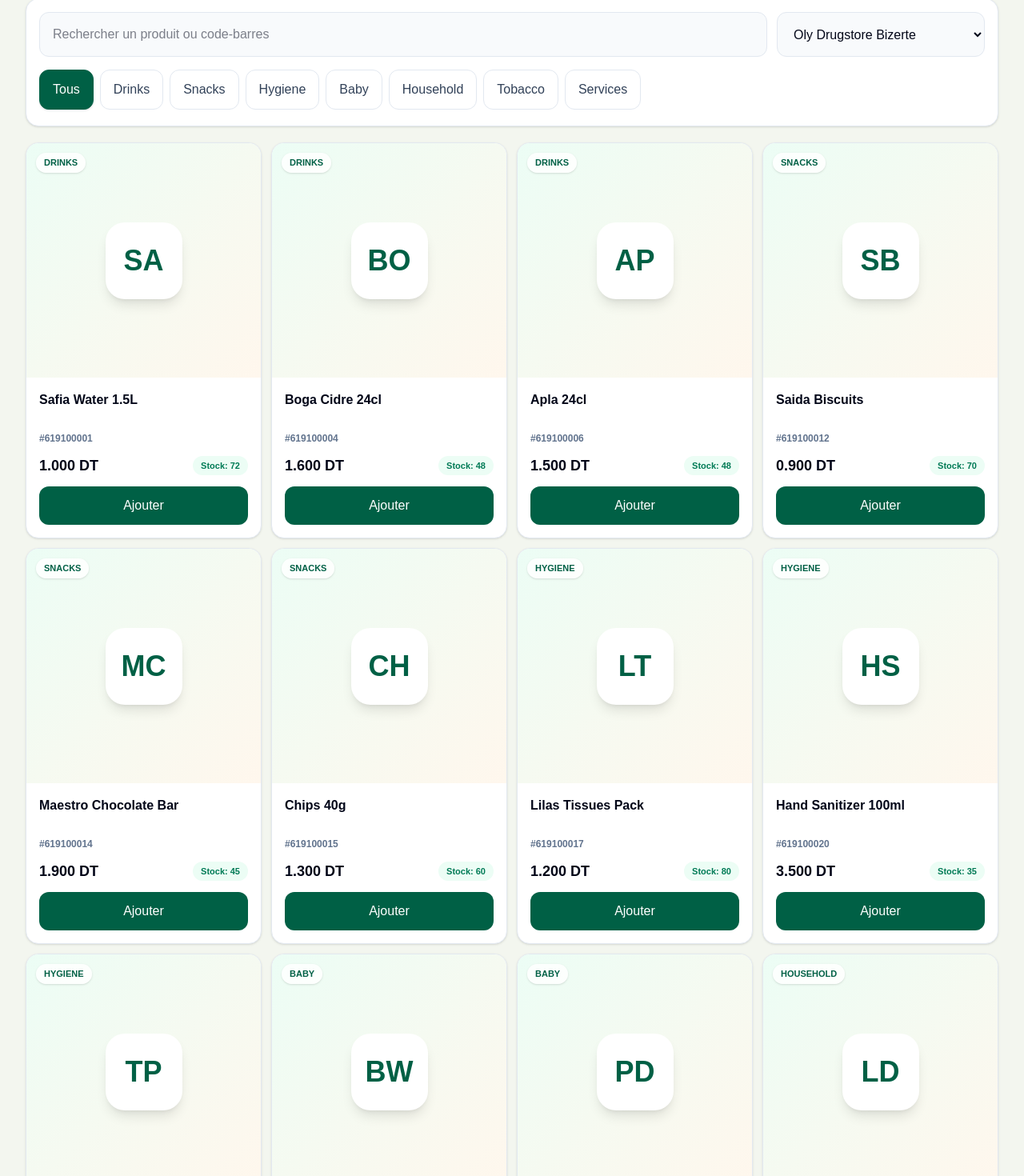
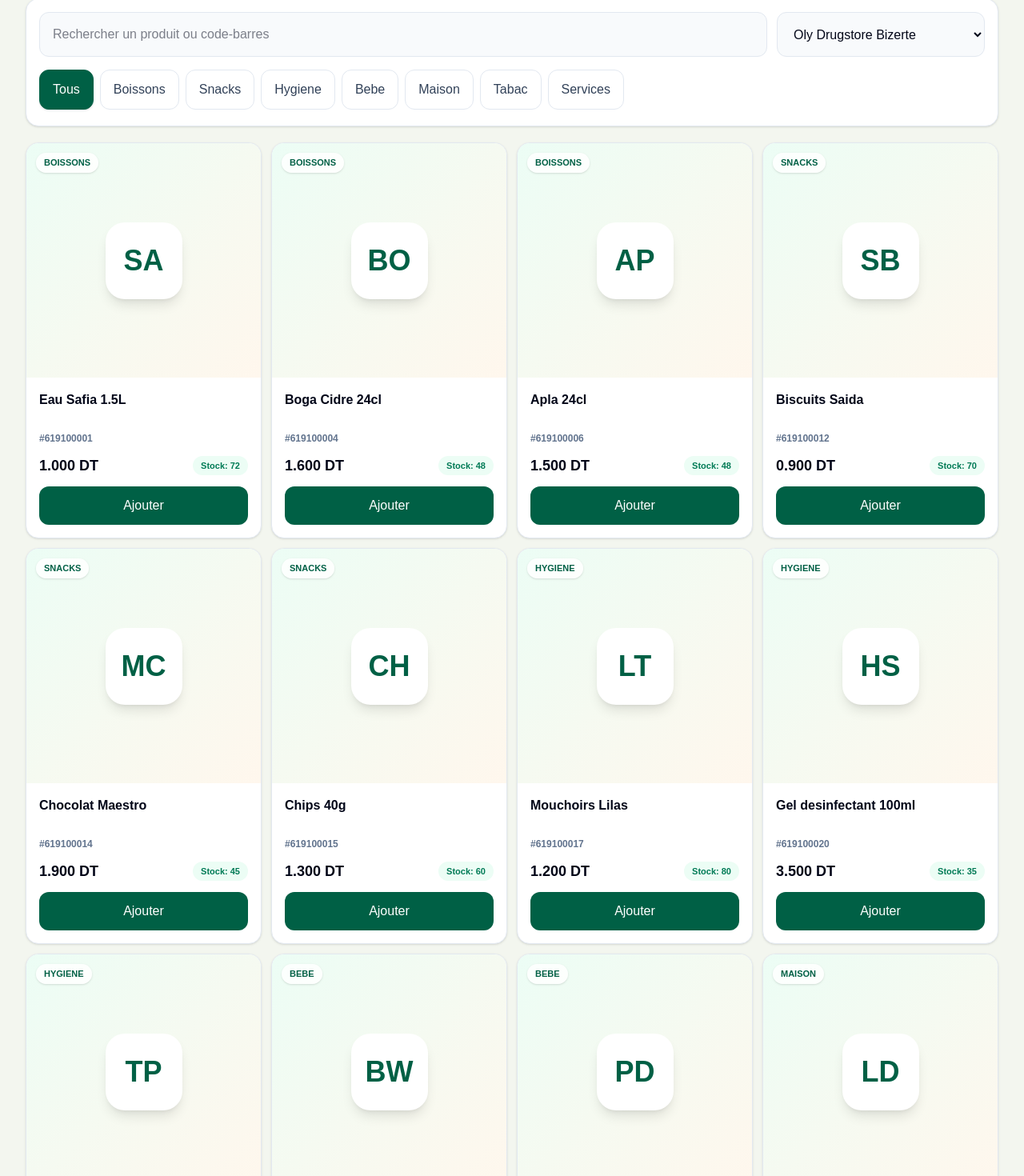
Before and after one commit to kochtaziz/oly-drugstore-online-store, a Next.js app: page / in a window 1280 px wide. Shown: the part 832-2302 px from the top of the page at 80% size. Built offline with nearby package versions, Linux system fonts and the light colour scheme.

Commit message:
Translate storefront product catalog

```diff
--- a/src/app/page.tsx
+++ b/src/app/page.tsx
@@ -6,10 +6,11 @@
 type DeliveryType = "delivery" | "pickup";
 type PaymentMethod = "delivery" | "card" | "store";
 type StoreId = "bizerte" | "tunis";
+type LocalizedText = Record<Language, string>;
 
 type Product = {
   id: string;
-  name: string;
+  name: LocalizedText;
   category: string;
   price: number;
   image: string;
@@ -46,22 +47,32 @@
 ];
 
 const products: Product[] = [
-  { id: "safia-water-15", name: "Safia Water 1.5L", category: "Drinks", price: 1, image: "SA", barcode: "619100001", stock: { bizerte: 72, tunis: 48 } },
-  { id: "boga-cidre", name: "Boga Cidre 24cl", category: "Drinks", price: 1.6, image: "BO", barcode: "619100004", stock: { bizerte: 48, tunis: 30 } },
-  { id: "apla", name: "Apla 24cl", category: "Drinks", price: 1.5, image: "AP", barcode: "619100006", stock: { bizerte: 48, tunis: 30 } },
-  { id: "saida-biscuits", name: "Saida Biscuits", category: "Snacks", price: 0.9, image: "SB", barcode: "619100012", stock: { bizerte: 70, tunis: 50 } },
-  { id: "maestro-chocolate", name: "Maestro Chocolate Bar", category: "Snacks", price: 1.9, image: "MC", barcode: "619100014", stock: { bizerte: 45, tunis: 30 } },
-  { id: "chips-40g", name: "Chips 40g", category: "Snacks", price: 1.3, image: "CH", barcode: "619100015", stock: { bizerte: 60, tunis: 0 } },
-  { id: "lilas-tissues", name: "Lilas Tissues Pack", category: "Hygiene", price: 1.2, image: "LT", barcode: "619100017", stock: { bizerte: 80, tunis: 60 } },
-  { id: "hand-sanitizer", name: "Hand Sanitizer 100ml", category: "Hygiene", price: 3.5, image: "HS", barcode: "619100020", stock: { bizerte: 35, tunis: 24 } },
-  { id: "toothpaste", name: "Toothpaste 75ml", category: "Hygiene", price: 4.2, image: "TP", barcode: "619100022", stock: { bizerte: 32, tunis: 0 } },
-  { id: "baby-wipes", name: "Baby Wipes 72pcs", category: "Baby", price: 5.5, image: "BW", barcode: "619100024", stock: { bizerte: 24, tunis: 18 } },
-  { id: "diapers", name: "Peau Douce Diapers", category: "Baby", price: 22.5, image: "PD", barcode: "619100025", stock: { bizerte: 12, tunis: 0 } },
-  { id: "detergent", name: "Laundry Detergent 1kg", category: "Household", price: 6.5, image: "LD", barcode: "619100026", stock: { bizerte: 18, tunis: 0 } },
-  { id: "lighter", name: "Briquet Lighter", category: "Tobacco", price: 1, image: "BR", barcode: "619100028", stock: { bizerte: 80, tunis: 60 } },
-  { id: "cigarettes", name: "Cigarettes 20 Pack", category: "Tobacco", price: 10, image: "20", barcode: "619100029", stock: { bizerte: 35, tunis: 0 } },
-  { id: "recharge-card", name: "Phone Recharge Card 5 DT", category: "Services", price: 5, image: "5D", barcode: "619100030", stock: { bizerte: 50, tunis: 40 } },
+  { id: "safia-water-15", name: { fr: "Eau Safia 1.5L", en: "Safia Water 1.5L", ar: "ماء صافيا 1.5 لتر" }, category: "Drinks", price: 1, image: "SA", barcode: "619100001", stock: { bizerte: 72, tunis: 48 } },
+  { id: "boga-cidre", name: { fr: "Boga Cidre 24cl", en: "Boga Cidre 24cl", ar: "بوغا سيدر 24 صل" }, category: "Drinks", price: 1.6, image: "BO", barcode: "619100004", stock: { bizerte: 48, tunis: 30 } },
+  { id: "apla", name: { fr: "Apla 24cl", en: "Apla 24cl", ar: "أبلا 24 صل" }, category: "Drinks", price: 1.5, image: "AP", barcode: "619100006", stock: { bizerte: 48, tunis: 30 } },
+  { id: "saida-biscuits", name: { fr: "Biscuits Saida", en: "Saida Biscuits", ar: "بسكويت سعيدة" }, category: "Snacks", price: 0.9, image: "SB", barcode: "619100012", stock: { bizerte: 70, tunis: 50 } },
+  { id: "maestro-chocolate", name: { fr: "Chocolat Maestro", en: "Maestro Chocolate Bar", ar: "شوكولاتة مايسترو" }, category: "Snacks", price: 1.9, image: "MC", barcode: "619100014", stock: { bizerte: 45, tunis: 30 } },
+  { id: "chips-40g", name: { fr: "Chips 40g", en: "Chips 40g", ar: "شيبس 40غ" }, category: "Snacks", price: 1.3, image: "CH", barcode: "619100015", stock: { bizerte: 60, tunis: 0 } },
+  { id: "lilas-tissues", name: { fr: "Mouchoirs Lilas", en: "Lilas Tissues Pack", ar: "مناديل ليلاس" }, category: "Hygiene", price: 1.2, image: "LT", barcode: "619100017", stock: { bizerte: 80, tunis: 60 } },
+  { id: "hand-sanitizer", name: { fr: "Gel desinfectant 100ml", en: "Hand Sanitizer 100ml", ar: "معقم يدين 100 مل" }, category: "Hygiene", price: 3.5, image: "HS", barcode: "619100020", stock: { bizerte: 35, tunis: 24 } },
+  { id: "toothpaste", name: { fr: "Dentifrice 75ml", en: "Toothpaste 75ml", ar: "معجون أسنان 75 مل" }, category: "Hygiene", price: 4.2, image: "TP", barcode: "619100022", stock: { bizerte: 32, tunis: 0 } },
+  { id: "baby-wipes", name: { fr: "Lingettes bebe 72pcs", en: "Baby Wipes 72pcs", ar: "مناديل أطفال 72 قطعة" }, category: "Baby", price: 5.5, image: "BW", barcode: "619100024", stock: { bizerte: 24, tunis: 18 } },
+  { id: "diapers", name: { fr: "Couches Peau Douce", en: "Peau Douce Diapers", ar: "حفاضات بو دوس" }, category: "Baby", price: 22.5, image: "PD", barcode: "619100025", stock: { bizerte: 12, tunis: 0 } },
+  { id: "detergent", name: { fr: "Lessive 1kg", en: "Laundry Detergent 1kg", ar: "مسحوق غسيل 1 كغ" }, category: "Household", price: 6.5, image: "LD", barcode: "619100026", stock: { bizerte: 18, tunis: 0 } },
+  { id: "lighter", name: { fr: "Briquet", en: "Lighter", ar: "ولاعة" }, category: "Tobacco", price: 1, image: "BR", barcode: "619100028", stock: { bizerte: 80, tunis: 60 } },
+  { id: "cigarettes", name: { fr: "Paquet cigarettes 20", en: "Cigarettes 20 Pack", ar: "علبة سجائر 20" }, category: "Tobacco", price: 10, image: "20", barcode: "619100029", stock: { bizerte: 35, tunis: 0 } },
+  { id: "recharge-card", name: { fr: "Carte recharge 5 DT", en: "Phone Recharge Card 5 DT", ar: "بطاقة شحن 5 دنانير" }, category: "Services", price: 5, image: "5D", barcode: "619100030", stock: { bizerte: 50, tunis: 40 } },
 ];
+
+const categoryLabels: Record<string, LocalizedText> = {
+  Drinks: { fr: "Boissons", en: "Drinks", ar: "مشروبات" },
+  Snacks: { fr: "Snacks", en: "Snacks", ar: "مأكولات خفيفة" },
+  Hygiene: { fr: "Hygiene", en: "Hygiene", ar: "النظافة" },
+  Baby: { fr: "Bebe", en: "Baby", ar: "الأطفال" },
+  Household: { fr: "Maison", en: "Household", ar: "المنزل" },
+  Tobacco: { fr: "Tabac", en: "Tobacco", ar: "التبغ" },
+  Services: { fr: "Services", en: "Services", ar: "خدمات" },
+};
 
 const copy = {
   fr: {
@@ -93,7 +104,7 @@
     pickup: "Retrait magasin",
     payment: "Paiement",
     payDelivery: "Paiement a la livraison",
-    payCard: "Carte bancaire (placeholder)",
+    payCard: "Carte bancaire (bientot disponible)",
     payStore: "Paiement en magasin",
     store: "Magasin",
     add: "Ajouter",
@@ -116,6 +127,7 @@
     items: "articles",
     otherStore: "Autre magasin",
     orderSummary: "Resume rapide",
+    orderTitle: "Oly Drugstore - Commande en ligne",
   },
   en: {
     dir: "ltr",
@@ -146,7 +158,7 @@
     pickup: "Store pickup",
     payment: "Payment",
     payDelivery: "Pay on delivery",
-    payCard: "Card payment (placeholder)",
+    payCard: "Card payment (coming soon)",
     payStore: "Pay in store",
     store: "Store",
     add: "Add",
@@ -169,6 +181,7 @@
     items: "items",
     otherStore: "Other store",
     orderSummary: "Quick summary",
+    orderTitle: "Oly Drugstore - Online order",
   },
   ar: {
     dir: "rtl",
@@ -241,6 +254,20 @@
   return product.stock[storeId];
 }
 
+function productName(product: Product, language: Language) {
+  return product.name[language] ?? product.name.fr;
+}
+
+function categoryName(category: string, language: Language) {
+  return categoryLabels[category]?.[language] ?? category;
+}
+
+function orderTitle(language: Language) {
+  if (language === "fr") return "Oly Drugstore - Commande en ligne";
+  if (language === "ar") return "Oly Drugstore - طلب عبر الإنترنت";
+  return "Oly Drugstore - Online order";
+}
+
 export default function Home() {
   const [language, setLanguage] = useState<Language>("fr");
   const [query, setQuery] = useState("");
@@ -267,10 +294,17 @@
   const normalizedQuery = query.trim().toLowerCase();
   const filteredProducts = products.filter((product) => {
     const matchesCategory = category === "All" || product.category === category;
+    const productSearchText = [
+      product.name.fr,
+      product.name.en,
+      product.name.ar,
+      product.barcode,
+    ]
+      .join(" ")
+      .toLowerCase();
     const matchesSearch =
       !normalizedQuery ||
-      product.name.toLowerCase().includes(normalizedQuery) ||
-      product.barcode.includes(normalizedQuery);
+      productSearchText.includes(normalizedQuery);
     return matchesCategory && matchesSearch;
   });
 
@@ -343,7 +377,7 @@
           ? t.payCard
           : t.payStore;
     const lines = [
-      "Oly Drugstore - Online order",
+      orderTitle(language),
       `${t.customer}: ${customer.fullName}`,
       `${t.phone}: ${customer.phone}`,
       `${t.city}: ${customer.city}`,
@@ -355,7 +389,7 @@
       `${t.cart}:`,
       ...cartRows.map(
         (item) =>
-          `- ${item.product.name} x${item.quantity} = ${money(
+          `- ${productName(item.product, language)} x${item.quantity} = ${money(
             item.product.price * item.quantity,
           )}`,
       ),
@@ -472,7 +506,7 @@
                       </span>
                       <span className="min-w-0 flex-1">
                         <span className="block truncate text-sm font-black">
-                          {product.name}
+                          {productName(product, language)}
                         </span>
                         <span className="text-xs font-semibold text-slate-500">
                           {money(product.price)}
@@ -526,7 +560,7 @@
                     : "border-slate-200 bg-white text-slate-700"
                 }`}
               >
-                {item === "All" ? t.all : item}
+                {item === "All" ? t.all : categoryName(item, language)}
               </button>
             ))}
           </div>
@@ -545,7 +579,7 @@
               >
                 <div className="relative grid aspect-square place-items-center bg-[linear-gradient(135deg,#ecfdf5,#fff7ed)]">
                   <span className="absolute left-3 top-3 rounded-full bg-white/85 px-2.5 py-1 text-[11px] font-black uppercase text-emerald-800 shadow-sm">
-                    {product.category}
+                    {categoryName(product.category, language)}
                   </span>
                   <div className="grid h-24 w-24 place-items-center rounded-3xl bg-white text-4xl font-black text-emerald-800 shadow-lg transition group-hover:scale-105">
                     {product.image}
@@ -554,7 +588,7 @@
                 <div className="grid min-h-48 gap-3 p-3 sm:p-4">
                   <div>
                     <h2 className="line-clamp-2 min-h-12 text-base font-black leading-6">
-                      {product.name}
+                      {productName(product, language)}
                     </h2>
                     <p className="mt-1 text-xs font-semibold text-slate-500">
                       #{product.barcode}
@@ -608,7 +642,7 @@
                       {item.product.image}
                     </span>
                     <div className="min-w-0">
-                      <p className="truncate font-black">{item.product.name}</p>
+                      <p className="truncate font-black">{productName(item.product, language)}</p>
                       <p className="text-sm font-semibold text-slate-500">
                         {item.quantity} x {money(item.product.price)}
                       </p>
```
